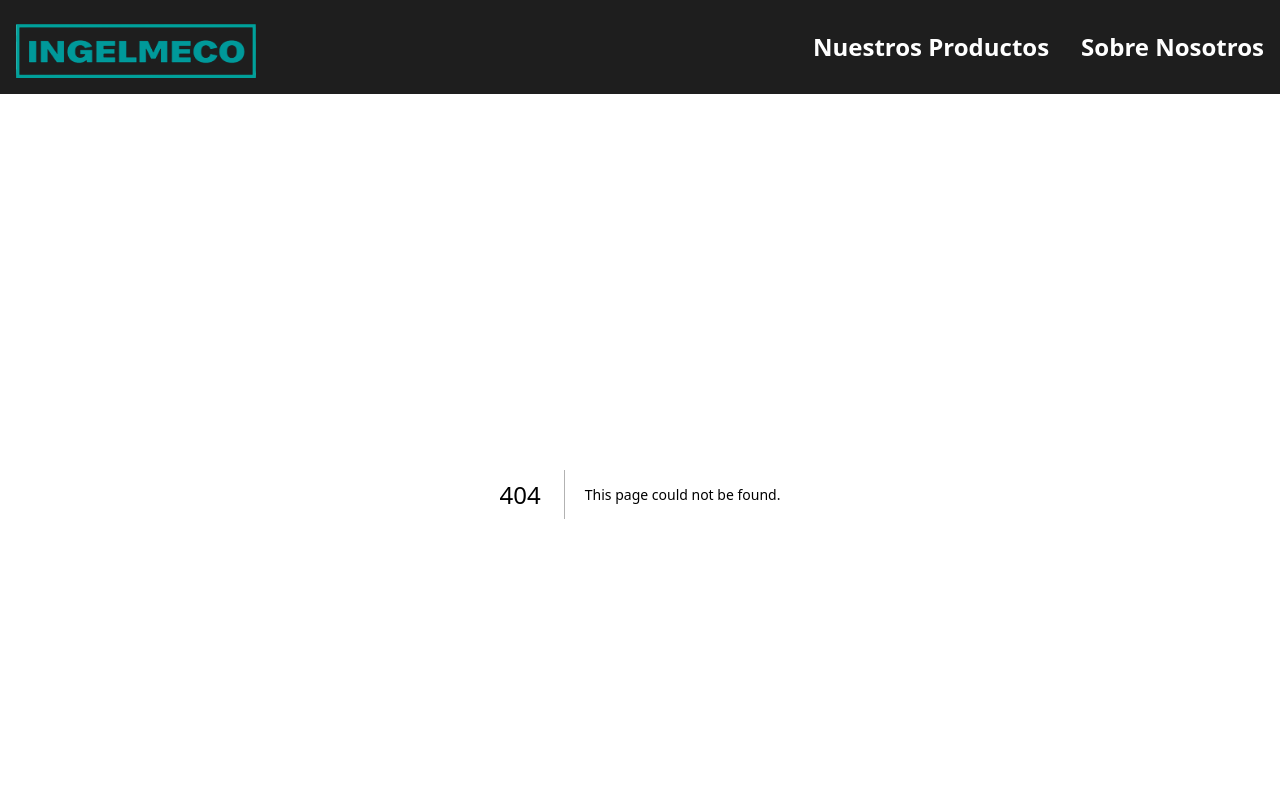
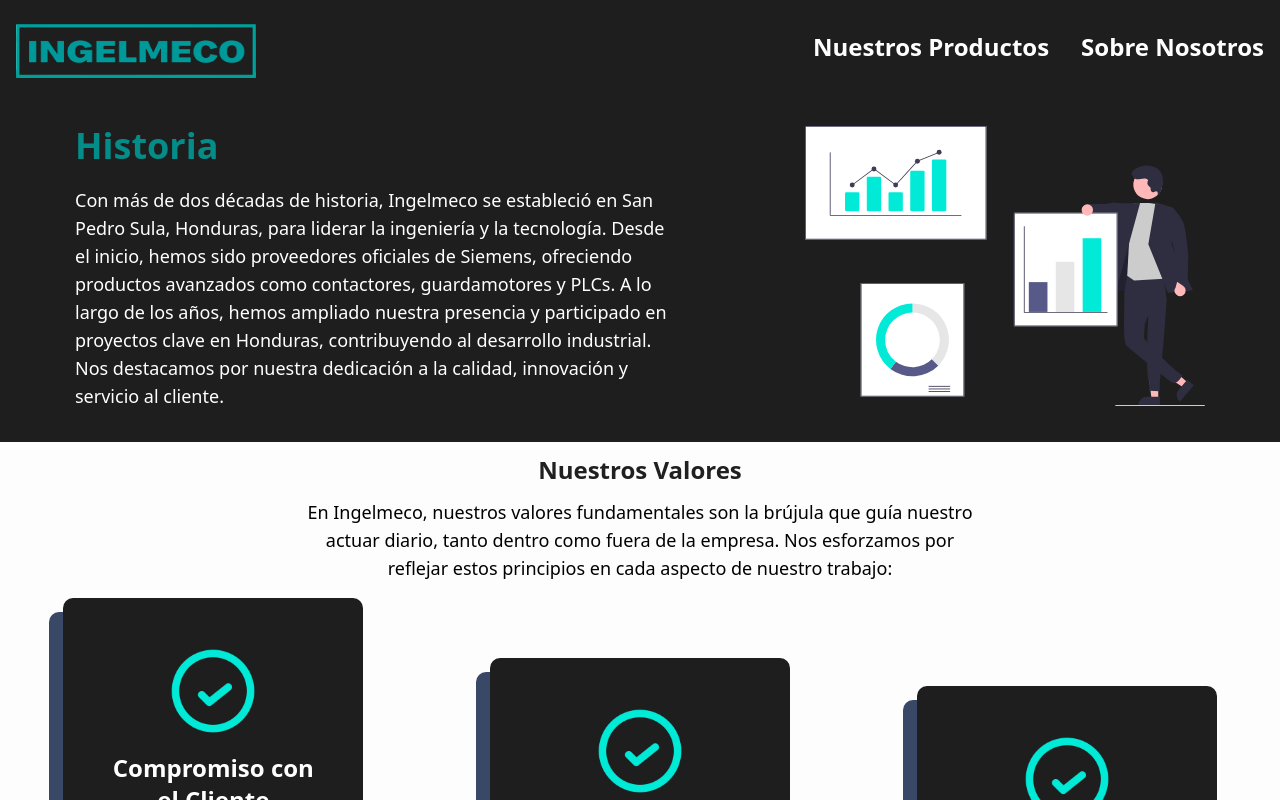
Before and after one commit to AlexGalo0/INGELMECO-Cliente, a Next.js app: page /Nosotros in a window 1280 px wide. Before the commit this address had no page. Shown: the top 800 px of the page. Built offline with nearby package versions, Linux system fonts and the light colour scheme.

Commit message:
cambios de estructura del proyecto

```diff
--- a/app/components/Footer.tsx
+++ b/app/components/Footer.tsx
@@ -24,7 +24,7 @@
                 Tienda Online
               </ul>
               <ul className=" text-gray-400 font-medium">
-                <Link href="/productos">
+                <Link href="/">
                   <li className="hover:underline">Productos</li>
                 </Link>
               </ul>
@@ -34,7 +34,7 @@
                 Perfil de la Empresa
               </h2>
               <ul className="text-gray-400 font-medium">
-                <Link href="/">
+                <Link href="/Nosotros">
                   <li className="hover:underline">Sobre Nosotros</li>
                 </Link>
               </ul>
--- a/app/components/Navbar.tsx
+++ b/app/components/Navbar.tsx
@@ -40,10 +40,10 @@
         </div>
 
         <div className="space-x-8 hidden w-full md:block md:w-auto">
-          <Link href="/productos" className="text-white font-bold lg:text-2xl">
+          <Link href="/" className="text-white font-bold lg:text-2xl">
             Nuestros Productos
           </Link>
-          <Link href="/" className="text-white font-bold lg:text-2xl">
+          <Link href="/Nosotros" className="text-white font-bold lg:text-2xl">
             Sobre Nosotros
           </Link>
         </div>
--- a/app/components/Panel.tsx
+++ b/app/components/Panel.tsx
@@ -1,5 +1,3 @@
-
-
 type PanelProps = React.PropsWithChildren<{
   header: string;
 }>;
--- a/app/layout.tsx
+++ b/app/layout.tsx
@@ -9,7 +9,7 @@
     icon:[
       "/favicon.ico"
     ]
-  }
+  },
 
 };
 export default function RootLayout({
--- a/app/page.tsx
+++ b/app/page.tsx
@@ -1,9 +1,13 @@
 import React from "react";
 
-import Main from "./components/Main";
+import Search from "./components/Search";
 
-const Conocenos: React.FC = () => {
-  return <Main />;
+const Productos: React.FC = () => {
+  return (
+    <main>
+      <Search />
+    </main>
+  );
 };
 
-export default Conocenos;
+export default Productos;
--- a/app/productos/page.tsx
+++ /dev/null
@@ -1,12 +0,0 @@
-import Search from "../components/Search";
-
-const Productos: React.FC = () => {
-  return (
-    <div className="">
-
-      <Search />
-    </div>
-  );
-};
-
-export default Productos;
```
Also changed, not shown: app/Nosotros/page.tsx (renamed from app/components/Main.tsx, +25 -14 lines), app/components/Search.tsx (+8 -8 lines), app/Nosotros/loading.tsx (renamed from app/productos/loading.tsx). Lines whose indentation alone changed are shown as unchanged.
